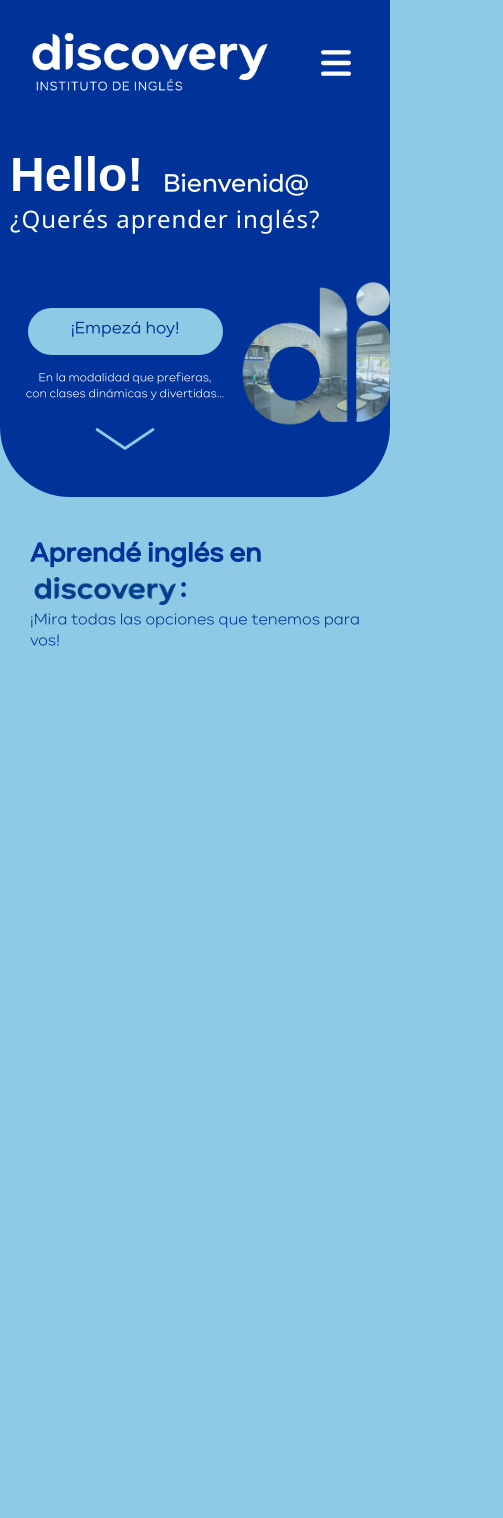
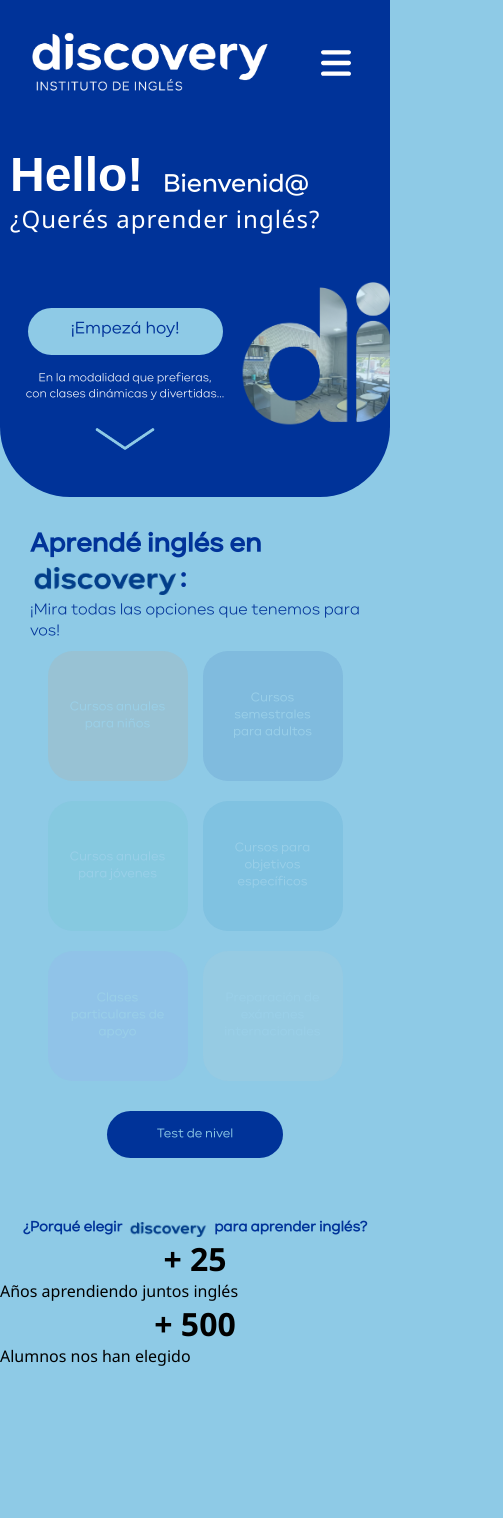
Before and after one commit to eliasgupe231/discoveryInstituteUy, a React (Vite) app: page /#/ in a window 390 px wide. Shown: the top 1518 px of the page, 503 px wide, since content can reach past the window. Built offline with nearby package versions, Linux system fonts and the light colour scheme.

Commit message:
allHeaderCardsDn

```diff
--- a/src/components/Cards/Cards.module.css
+++ b/src/components/Cards/Cards.module.css
@@ -16,7 +16,8 @@
 
 .card {
   position: relative;
-  width: clamp(300px, 20vw, 500px);
+  width: clamp(100px, 20vw, 500px);
+  min-width: 300px;
   height: clamp(150px, 30vh, 500px);
   border-radius: 25px;
   display: flex;
@@ -57,7 +58,7 @@
 
 .cardTitle {
   text-align: center;
-  font-size: clamp(12px, 2vw, 30px);
+  font-size: clamp(17px, 2vw, 30px);
   color: #ffffff;
   font-family: 'carmen-sans-regular', sans-serif;
   font-weight: 500;
@@ -65,7 +66,32 @@
 
 .cardDetailItem{
     list-style: none;
-    font-size: clamp(10px, 1.5vw, 25px);
+    font-size: clamp(15px, 1.5vw, 25px);
     font-family: 'carmen-sans-lg', sans-serif;
     color: #ffffff;
 }
+
+@media (max-width: 1024px){
+  .card {
+    min-width: 300px;
+    max-height: 200px;
+  }
+}
+@media (max-width: 643px){
+  .card {
+    min-width: 200px;
+    max-height: 150px;
+  }
+}
+@media (max-width: 456px){
+  .card {
+    min-width: 140px;
+    max-height: 130px;
+  }
+  .cardTitle{
+    font-size: 12px;
+  }
+  .cardDetailItem{
+    font-size: 10px;
+  }
+}
--- a/src/components/Course/Course.jsx
+++ b/src/components/Course/Course.jsx
@@ -3,6 +3,7 @@ import { motion, useScroll, useTransform } from "framer-motion";
 import styles from './Course.module.css';
 import logo from '../../assets/Logo sin baseline-10.png';
 import Card from "../Cards/Cards";
+import { useEffect, useState } from "react";
 
 const Course = () => {
     // Colores o estilos personalizados para cada card
@@ -53,30 +54,42 @@ const Course = () => {
 
     // Obtenemos el progreso del scroll usando useScroll
     const { scrollYProgress } = useScroll();
+    const [isMobile, setIsMobile] = useState(false);
 
-    // Definir la opacidad en función del progreso del scroll
-    const opacity = useTransform(scrollYProgress, [0, 0.2], [0, 2]);
+    // Detectar si el usuario está en mobile
+    useEffect(() => {
+        const handleResize = () => {
+            setIsMobile(window.innerWidth < 768); // Consideramos mobile si es menor a 768px
+        };
 
-    // Definir la escala en función del progreso del scroll (puede cambiar según tu preferencia)
-    const scale = useTransform(scrollYProgress, [0, 0.1], [0.8, 1]);
+        handleResize();
+        window.addEventListener("resize", handleResize);
+        return () => window.removeEventListener("resize", handleResize);
+    }, []);
+
+    // Animaciones diferentes para desktop y mobile
+    const opacity = useTransform(scrollYProgress, [0, isMobile ? 0.04 : 0.1], [0.1, 1]);
+    const scale = useTransform(scrollYProgress, [0, isMobile ? 0.05 : 0.08], [0.8, 1]);
 
     return (
         <>
             <section className={styles.courseContainer}>
                 <div>
-                    <h1 className={styles.courseTitle}>Aprendé inglés en <img src={logo} alt="logo de la empresa" />: </h1>
+                    <h1 className={styles.courseTitle}>
+                        Aprendé inglés en <img src={logo} alt="logo de la empresa" />:
+                    </h1>
                     <p className={styles.courseSubTitle}>¡Mira todas las opciones que tenemos para vos!</p>
                 </div>
             </section>
 
             <section className={styles.cardContainer}>
-                {/* Ajustamos las tarjetas para que se muestren con la opacidad y escala controladas */}
+                {/* Ajustamos las tarjetas con animaciones mejoradas para mobile */}
                 <motion.div
                     className={styles.cardParentOne}
                     style={{
                         opacity,
                         scale,
-                        transition: 'opacity 0.3s ease-out, scale 0.3s ease-out', // Transiciones suaves
+                        transition: "opacity 0.2s ease-out, scale 0.2s ease-out",
                     }}
                 >
                     {cardDetails.slice(0, 3).map((card, index) => (
@@ -89,7 +102,7 @@ const Course = () => {
                     style={{
                         opacity,
                         scale,
-                        transition: 'opacity 0.3s ease-out, scale 0.3s ease-out', // Transiciones suaves
+                        transition: "opacity 0.2s ease-out, scale 0.2s ease-out",
                     }}
                 >
                     {cardDetails.slice(3, 6).map((card, index) => (
@@ -103,13 +116,11 @@ const Course = () => {
                     <button>
                         <p>Test de nivel</p>
                     </button>
-                    <p>
-                        ¡Haz este breve cuestionario para saber en qué nivel tienes que empezar!
-                    </p>
                 </div>
             </section>
         </>
     );
 };
 
+
 export default Course;
--- a/src/components/Course/Course.module.css
+++ b/src/components/Course/Course.module.css
@@ -51,6 +51,7 @@
     display: flex;
     gap: 20px;
     flex-direction: row; /* Mostrar las cards en columna por defecto */
+    align-items: center;
     justify-content: center;
 }
 
@@ -102,7 +103,7 @@
 
 @media (max-width: 1024px){
     .courseContainer{
-        padding : 40px 10px 0 30px;
+        padding : 30px 10px 0 30px;
     }
     .courseTitle img {
         vertical-align: middle;
@@ -111,11 +112,16 @@
     .cardContainer {
         flex-direction: row; /* Cuando la pantalla es mayor a 470px, las dos filas se vuelven columnas */
         gap: 15px; /* Espaciado entre las dos "columnas" de tarjetas */
+        padding: 10px 30px 0 30px;
+    }
+
+    .levelTestContainer {
+        padding-top: 30px;
     }
 
     .cardParentOne, .cardParentTwo {
         flex-direction: column; /* Las tarjetas siguen en columna dentro de cada contenedor */
-        gap: 15px;
+        gap: 20px;
     }
 }
 @media (max-width:580px){
@@ -127,7 +133,6 @@
 
 @media (max-width: 375px) {
     .cardContainer{
-        gap: 10px;
-        padding: 50px 0 0 0;
+        padding: 20px 0 0 0;
     }
 }
```
